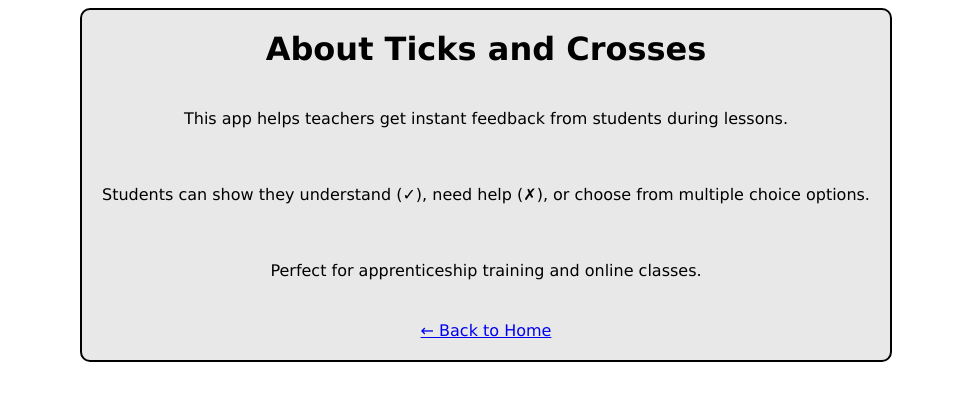
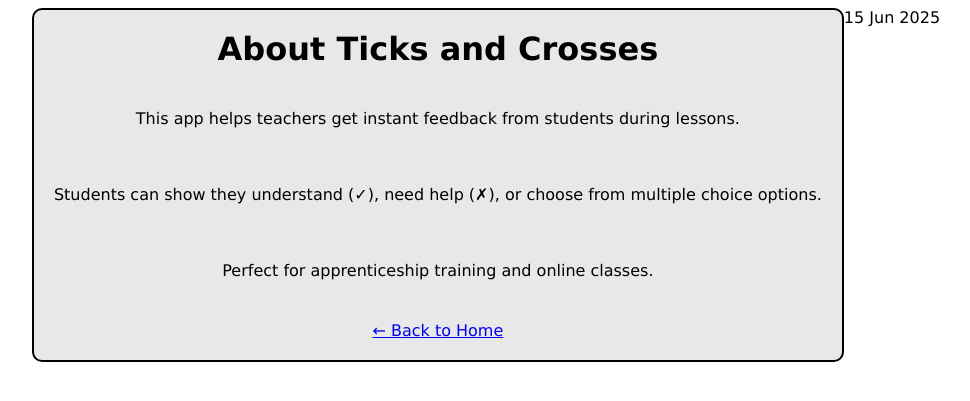
Before and after one commit to ingwaneorg/imikhaza, a Flask app: page /about in a window 1280 px wide. Shown: the top 401 px of the page, without its empty margins (154-1124 px from the left). Run offline with Flask 3, Linux system fonts and the light colour scheme.

Commit message:
add date

```diff
--- a/templates/about.html
+++ b/templates/about.html
@@ -33,5 +33,6 @@
       </div>
     </div>
   </div>
+15 Jun 2025
 </div>
 {% endblock %}
```
